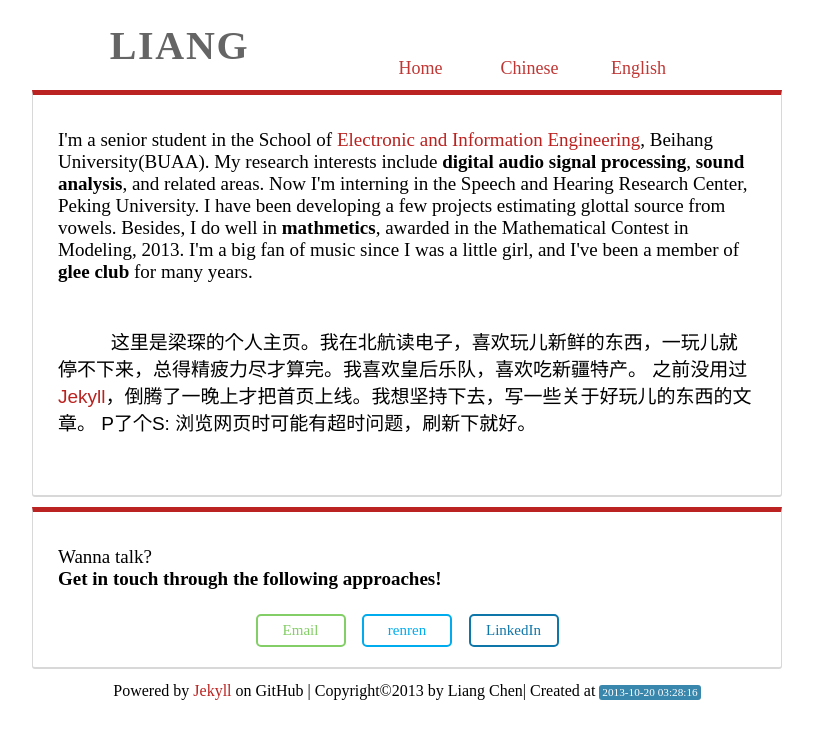
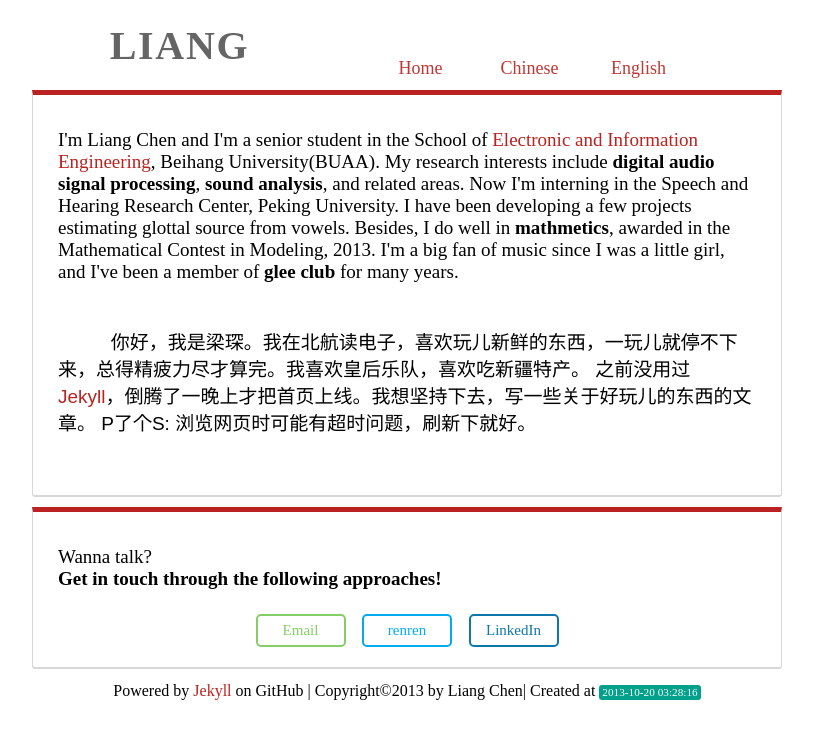
Before and after one commit to liangchen1ce/liangchen1ce.github.io, a Jekyll site: the page built from index.html, in a window 1280 px wide. Shown: the top 739 px of the page, without its empty margins (233-1046 px from the left). Built offline with Jekyll 4.4.1, drawn with Linux system fonts in a browser that asks for light colours; nearby versions of some CDN libraries; some web fonts are replaced; Markdown is read by kramdown in place of the engine named in the settings.

Commit message:
改下首页

```diff
--- a/index.html
+++ b/index.html
@@ -8,14 +8,14 @@ excerpt: Liang Chen from Beijing, China
     <div style="max-width: 750px !important; margin: 0 auto; padding: 0px;">
 		<div style="max-width: 750px !important; margin: 0 auto; padding: 0px;">
         <div class="about animated fadeInDown">
-			<h3>I'm a senior student in the School of
+			<h3>I'm Liang Chen and I'm a senior student in the School of
 			<a href="http://www.ee.buaa.edu.cn/">Electronic and Information Engineering</a>, Beihang University(BUAA). My
 			research interests include <strong>digital audio signal processing</strong>, <strong>sound analysis</strong>, and related areas. Now I'm interning in the Speech and Hearing Research Center, Peking University.
 			I have been developing a few projects estimating glottal source from vowels. Besides, I do well in <strong>mathmetics</strong>, awarded in the Mathematical Contest in Modeling, 2013.
 			I'm a big fan of music since I was a little girl, and I've been a member of <strong>glee club</strong> for many years.
 			</h3>
 
-			<h6>&nbsp;&nbsp;&nbsp;&nbsp;&nbsp;&nbsp;&nbsp;&nbsp;&nbsp;&nbsp;这里是梁琛的个人主页。我在北航读电子，喜欢玩儿新鲜的东西，一玩儿就停不下来，总得精疲力尽才算完。我喜欢皇后乐队，喜欢吃新疆特产。
+			<h6>&nbsp;&nbsp;&nbsp;&nbsp;&nbsp;&nbsp;&nbsp;&nbsp;&nbsp;&nbsp;你好，我是梁琛。我在北航读电子，喜欢玩儿新鲜的东西，一玩儿就停不下来，总得精疲力尽才算完。我喜欢皇后乐队，喜欢吃新疆特产。
 			之前没用过<a href="http://jekyllrb.com/">Jekyll</a>，倒腾了一晚上才把首页上线。我想坚持下去，写一些关于好玩儿的东西的文章。
 			P了个S: 浏览网页时可能有超时问题，刷新下就好。
 			</h6>
```
Also changed, not shown: css/main.min.css.
